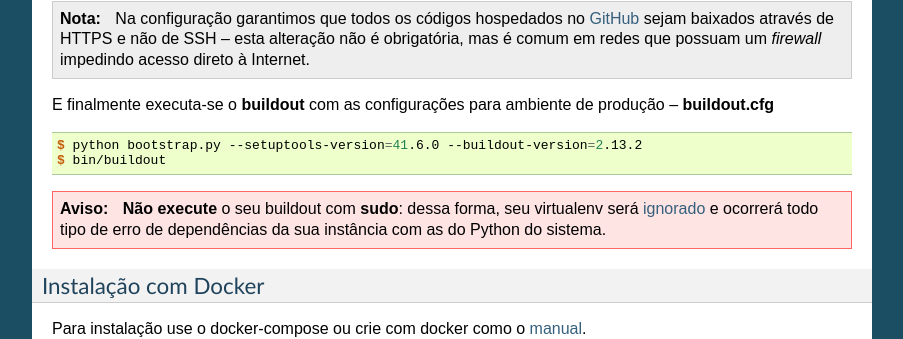
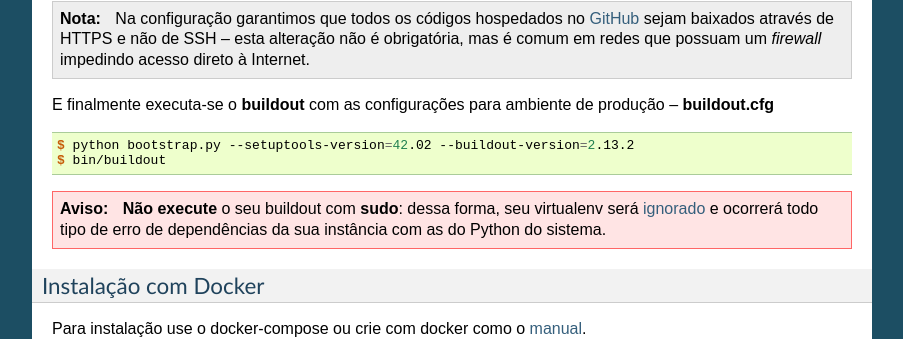
Before and after one commit to plonegovbr/portal.buildout, a Sphinx documentation site: the page built from docs/desenvolvimento.rst, in a window 1280 px wide and 900 px high, scrolled down 1027 px. Shown: the part 122-461 px from the top of the window, without its empty margins (198-1101 px from the left). Built offline with Sphinx 7.4.7, drawn with Linux system fonts in a browser that asks for light colours.

Commit message:
Atualiza setuptools para 42.0.2
Isso evita erro:

       assert newdist is not None  # newloc above is missing our dist?!
    AssertionError

na instalação do pacote zipp.

```diff
--- a/docs/desenvolvimento.rst
+++ b/docs/desenvolvimento.rst
@@ -79,7 +79,7 @@ E finalmente executa-se o :command:`buildout` com as configurações para ambien
 
 .. code-block:: console
 
-    $ python bootstrap.py --setuptools-version=41.6.0 --buildout-version=2.13.2
+    $ python bootstrap.py --setuptools-version=42.02 --buildout-version=2.13.2
     $ bin/buildout
 
 .. warning::
--- a/docs/producao.rst
+++ b/docs/producao.rst
@@ -134,7 +134,7 @@ E finalmente executa-se o :command:`buildout` com as configurações para ambien
 
 .. code-block:: console
 
-    $ python bootstrap.py --setuptools-version=41.6.0 --buildout-version=2.13.2
+    $ python bootstrap.py --setuptools-version=42.0.2 --buildout-version=2.13.2
     $ bin/buildout
 
 .. warning::
```
Also changed, not shown: .travis.yml, 2 other files.
